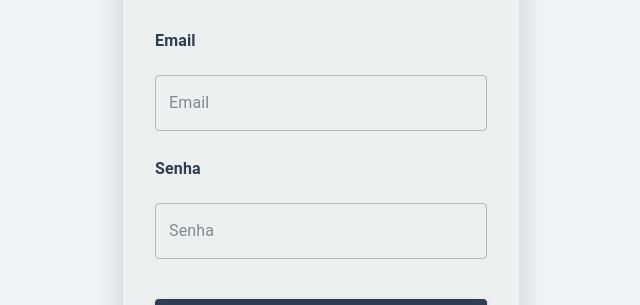
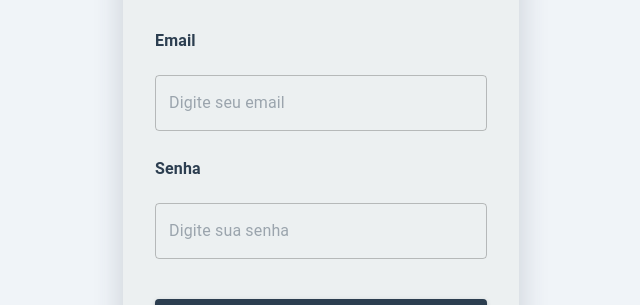
Before and after one commit to thedouglasaraujo/tasksphere, a React (Create React App) app in the folder frontend/: page /login in a window 1280 px wide. Shown: the part 268-573 px from the top of the page, without its empty margins (319-959 px from the left). Built offline with nearby package versions, Linux system fonts and the light colour scheme.

Commit message:
feat(components): adiciona placeholder no InputField

```diff
--- a/frontend/src/components/atoms/InputField/index.js
+++ b/frontend/src/components/atoms/InputField/index.js
@@ -1,14 +1,22 @@
-import React from 'react'
-import { Typography, TextField } from '@mui/material'
+import { TextField, Typography } from '@mui/material';
 
-export default function InputField({ label, register, name, rules, errors, type = 'text', sxLabel, hideLabel }) {
+export default function InputField({
+  label,
+  register,
+  name,
+  rules,
+  errors,
+  type = 'text',
+  sxLabel,
+  placeholder,
+}) {
   return (
     <>
       <Typography variant="subtitle1" sx={sxLabel}>
         {label}
       </Typography>
       <TextField
-                label={!hideLabel && label}
+        placeholder={placeholder}
         fullWidth
         margin="normal"
         type={type}
@@ -17,5 +25,5 @@ export default function InputField({ label, register, name, rules, errors, type
         helperText={errors[name]?.message}
       />
     </>
-    )
+  );
 }
```
Also changed, not shown: frontend/.eslintrc.js, frontend/package.json (line endings or trailing spaces). Lines whose indentation alone changed are shown as unchanged.
